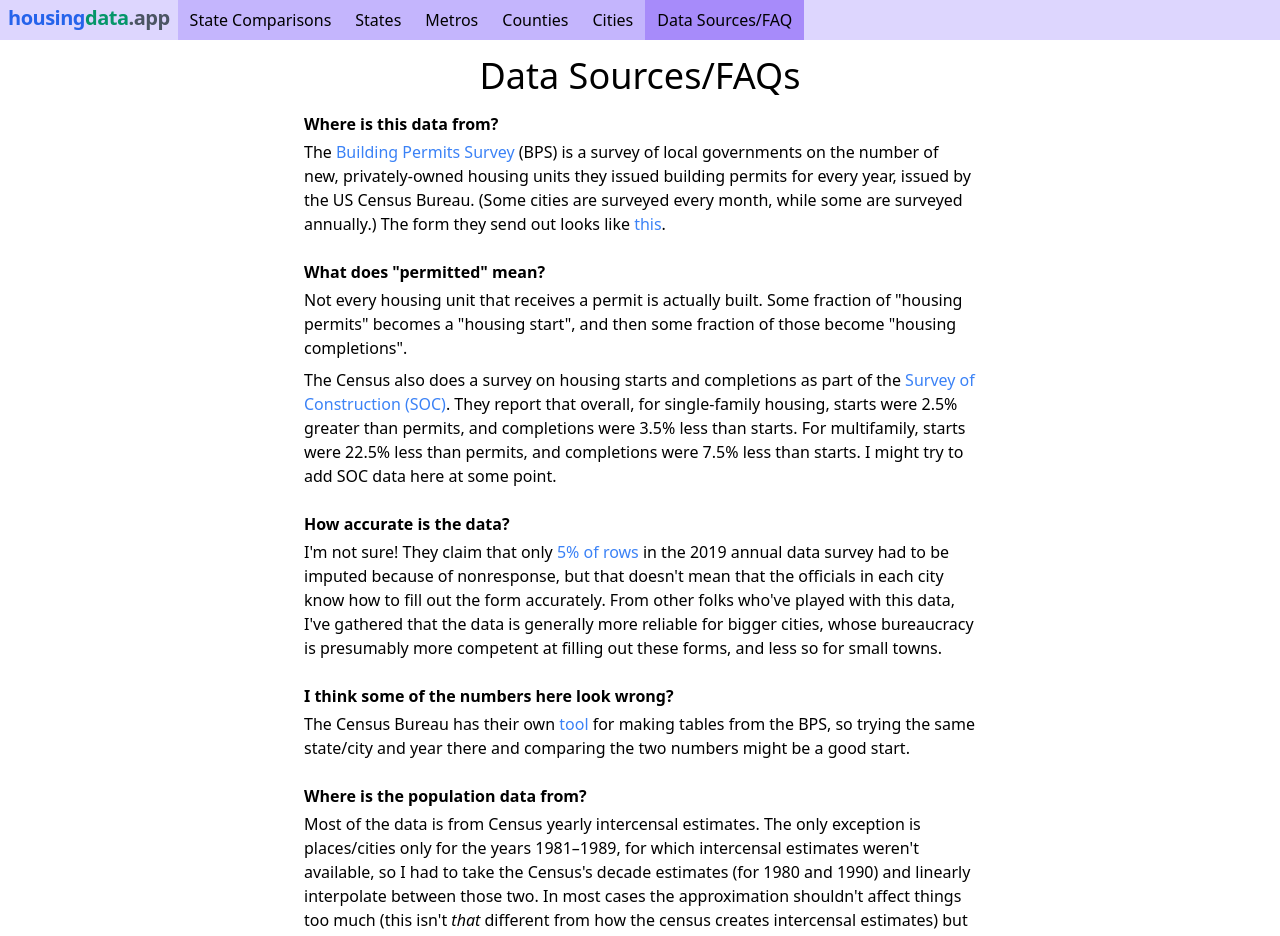
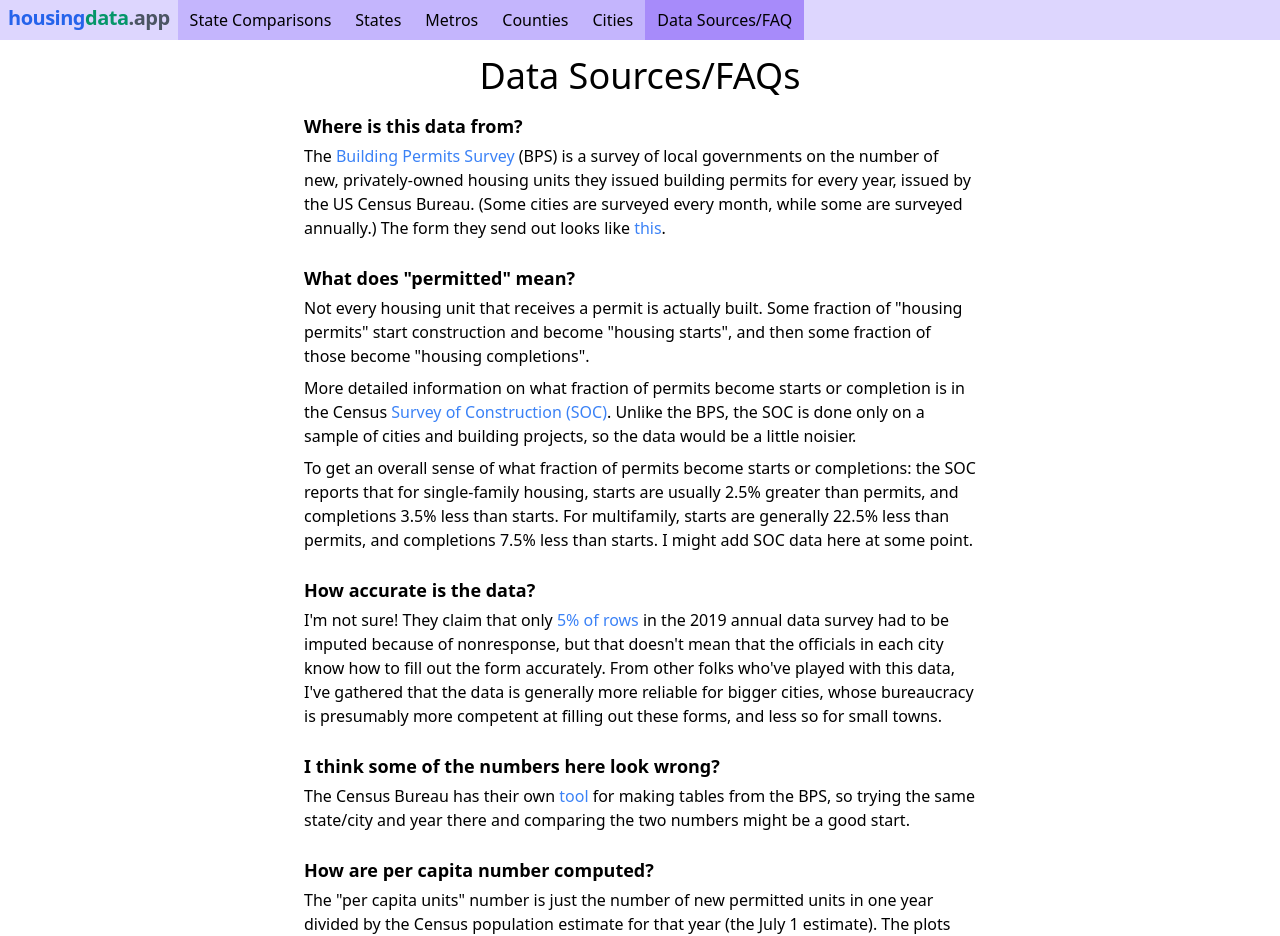
Before and after one commit to sid-kap/housing-data, a Next.js app: page /data-sources in a window 1280 px wide. Shown: the top 936 px of the page. Built offline with nearby package versions, Linux system fonts and the light colour scheme.

Commit message:
more fixes on FAQ

```diff
--- a/pages/data-sources.js
+++ b/pages/data-sources.js
@@ -2,7 +2,7 @@ import { Nav, GitHubFooter } from '../lib/common_elements.js'
 import Head from 'next/head'
 
 export default function DataSources () {
-  const faq = 'font-semibold mt-4 mb-1'
+  const faq = 'text-lg font-semibold mt-4 mb-1'
   const link = 'text-blue-500 hover:text-blue-300'
   const para = 'mb-2'
 
@@ -20,15 +20,17 @@ export default function DataSources () {
           The <a className={link} href='https://www.census.gov/construction/bps/'>Building Permits Survey</a> (BPS) is a survey of local governments on the number of new, privately-owned housing units they issued building permits for every year, issued by the US Census Bureau. (Some cities are surveyed every month, while some are surveyed annually.) The form they send out looks like <a className={link} href='https://www.census.gov/construction/bps/pdf/c404.pdf'>this</a>.
         </p>
         <h2 className={faq}>What does "permitted" mean?</h2>
-        <p className={para}>Not every housing unit that receives a permit is actually built. Some fraction of "housing permits" becomes a "housing start", and then some fraction of those become "housing completions".</p>
-        <p className={para}>The Census also does a survey on housing starts and completions as part of the <a className={link} href='https://www.census.gov/construction/nrc/nrcdatarelationships.html'>Survey of Construction (SOC)</a>. They report that overall, for single-family housing, starts were 2.5% greater than permits, and completions were 3.5% less than starts. For multifamily, starts were 22.5% less than permits, and completions were 7.5% less than starts. I might try to add SOC data here at some point.</p>
+        <p className={para}>Not every housing unit that receives a permit is actually built. Some fraction of "housing permits" start construction and become "housing starts", and then some fraction of those become "housing completions".</p>
+        <p className={para}>More detailed information on what fraction of permits become starts or completion is in the Census <a className={link} href='https://www.census.gov/construction/nrc/nrcdatarelationships.html'>Survey of Construction (SOC)</a>. Unlike the BPS, the SOC is done only on a sample of cities and building projects, so the data would be a little noisier.</p>
+        <p className={para}>To get an overall sense of what fraction of permits become starts or completions: the SOC reports that for single-family housing, starts are usually 2.5% greater than permits, and completions 3.5% less than starts. For multifamily, starts are generally 22.5% less than permits, and completions 7.5% less than starts. I might add SOC data here at some point.</p>
 
         <h2 className={faq}>How accurate is the data?</h2>
         <p className={para}>I'm not sure! They claim that only <a className={link} href='https://www.census.gov/construction/bps/how_the_data_are_collected/#nonresponse'>5% of rows</a> in the 2019 annual data survey had to be imputed because of nonresponse, but that doesn't mean that the officials in each city know how to fill out the form accurately. From other folks who've played with this data, I've gathered that the data is generally more reliable for bigger cities, whose bureaucracy is presumably more competent at filling out these forms, and less so for small towns.</p>
         <h2 className={faq}>I think some of the numbers here look wrong?</h2>
         <p className={para}>The Census Bureau has their own <a className={link} href='https://socds.huduser.gov/permits/'>tool</a> for making tables from the BPS, so trying the same state/city and year there and comparing the two numbers might be a good start.</p>
-        <h2 className={faq}>Where is the population data from?</h2>
-        <p className={para}>Most of the data is from Census yearly intercensal estimates. The only exception is places/cities only for the years 1981–1989, for which intercensal estimates weren't available, so I had to take the Census's decade estimates (for 1980 and 1990) and linearly interpolate between those two. In most cases the approximation shouldn't affect things too much (this isn't <em>that</em> different from how the census creates intercensal estimates) but for extremely small cities that may cause some issues.</p>
+        <h2 className={faq}>How are per capita number computed?</h2>
+        <p className={para}>The "per capita units" number is just the number of new permitted units in one year divided by the Census population estimate for that year (the July 1 estimate). The plots are shown as "units permitted per 1000 residents" so that the numbers are in a scale that is easier to understand. Most cities build somewhere between 1 to 15 units per 1000 population per year.</p>
+        <p className={para}>Most of the population data is from Census yearly intercensal estimates. The only exception is places/cities for the years 1981–1989, for which intercensal estimates weren't available, and so I had to take the Census's decade estimates (for 1980 and 1990) and linearly interpolate between those two. In most cases the approximation shouldn't affect things too much (this isn't <em>that</em> different from how the census creates intercensal estimates) but for extremely small cities that may cause some issues.</p>
         <h2 className={faq}>Can I play with the data?</h2>
         <p className={para}>Yes! The data for states, metros, counties, and places/cities are available at:</p>
         <ul className={para + ' list-disc list-inside ml-2'}>
```
